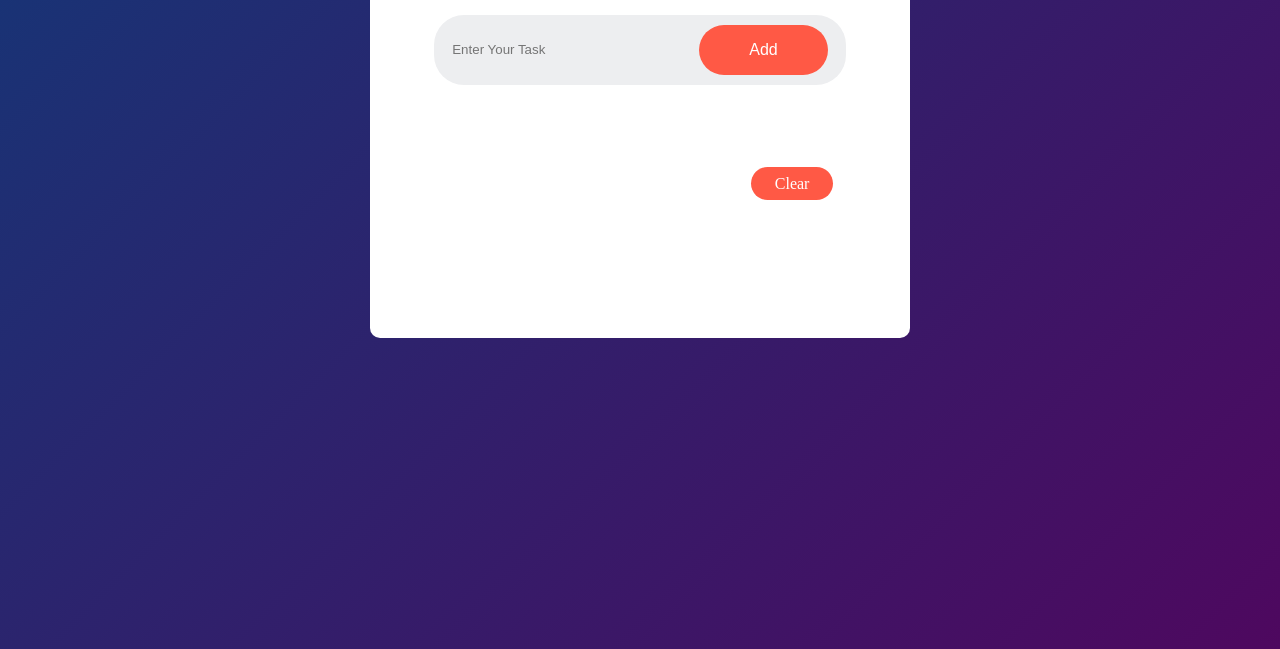
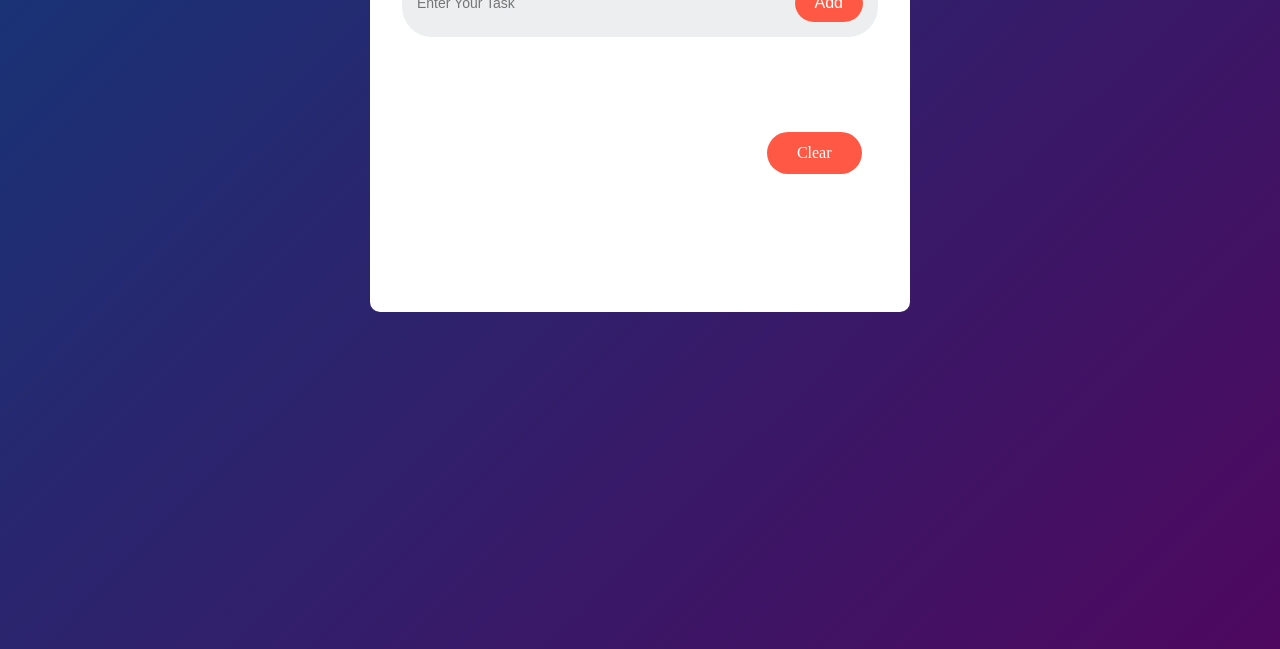
Before and after one commit to Aditya100905/To-Do-List, a plain HTML site: page index.html in a window 1280 px wide. Shown: the part 151-800 px from the top of the page. Drawn offline with Linux system fonts and the light colour scheme.

Commit message:
stability

```diff
--- a/style.css
+++ b/style.css
@@ -22,9 +22,9 @@ body {
   max-height: 95vh;
   background: #fff;
   margin: auto;
-  padding: 5% 5% 10% 5%;
+  padding: 2vh 2.5% 10% 2.5%;
   border-radius: 10px;
-  margin-top: 2%;
+  margin-top: 1%;
   word-wrap: break-word;
 }
 
@@ -32,35 +32,13 @@ body {
   color: #002765;
   display: flex;
   align-items: center;
-  margin-top: 1%;
+  margin-top: 1vh;
   margin-bottom: 7.5%;
 }
 
 .to-do h2 img {
   width: 10%;
   margin-left: 2%;
-}
-
-.row {
-  display: flex;
-  justify-content: space-between;
-  align-items: center;
-  background: #edeef0;
-  border-radius: 30px;
-  padding-left: 2%;
-  padding-right: 2%;
-  margin-bottom: 10%;
-  /* padding: 10px 10px; */
-}
-
-input {
-  display: flex;
-  flex: 1;
-  border: none;
-  outline: none;
-  background: transparent;
-  padding: 10px;
-  font-weight: 14px;
 }
 
 ul{
@@ -122,18 +100,6 @@ ul li span:hover {
     scale: 115%;
 }
 
-.row button, .btn{
-    border: none;
-    outline: none;
-    background: transparent;
-    padding: 16px 50px;
-    background: #ff5945;
-    color: #fff;
-    font-size: 16px;
-    border-radius: 40px;
-    cursor: pointer;
-    margin: 10px 10px;
-}
 .clear {
     width:20%;
     text-align: center;
@@ -156,3 +122,54 @@ ul::-webkit-scrollbar {
 }ul::-webkit-scrollbar-thumb:hover {
     background: #555;
 }
+
+.row button, .btn {
+  border: none;
+  outline: none;
+  background: transparent;
+  padding: 12px 5%;
+  background: #ff5945;
+  color: #fff;
+  font-size: 16px;
+  border-radius: 40px;
+  cursor: pointer;
+  margin: 10px 10px;
+  white-space: nowrap;
+  max-width: 150px;
+  flex-shrink: 0;
+}
+.row {
+  display: flex;
+  justify-content: space-between;
+  align-items: center;
+  background: #edeef0;
+  border-radius: 30px;
+  padding: 5px;
+  gap: 10px;
+  margin-bottom: 10%;
+
+}
+
+.row input {
+  display: flex;
+  flex: 1;
+  border: none;
+  outline: none;
+  background: transparent;
+  padding: 10px;
+  font-size: 14px;
+  min-width: 0;
+}
+
+.row button {
+  flex-shrink: 0;
+  border: none;
+  outline: none;
+  background: #ff5945;
+  color: #fff;
+  font-size: 16px;
+  border-radius: 40px;
+  padding: 10px 20px;
+  cursor: pointer;
+  white-space: nowrap;
+}
```
